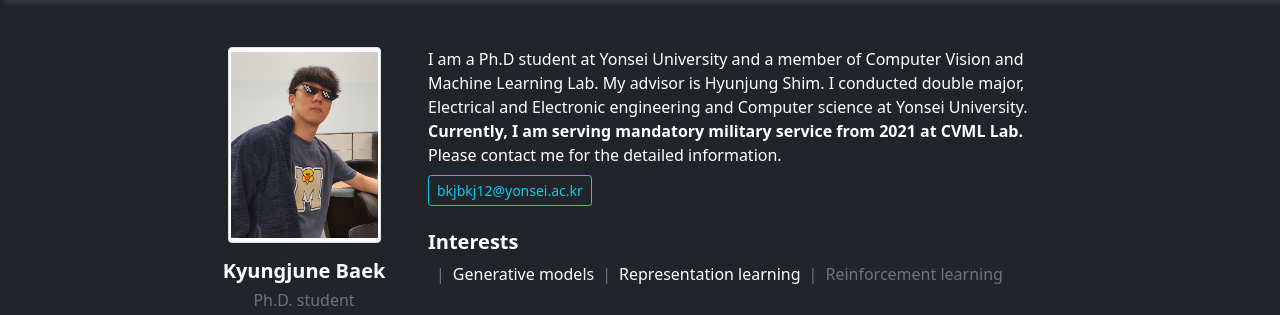
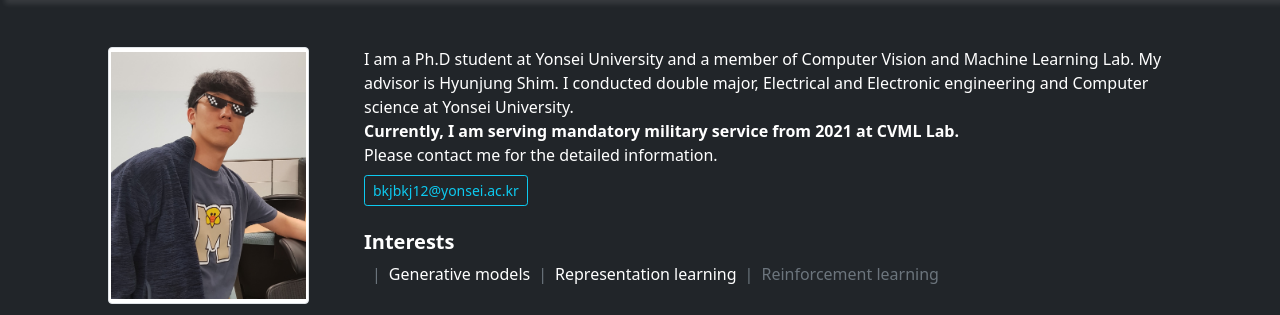
Before and after one commit to FriedRonaldo/friedronaldo.github.io, a plain HTML site: page index.html in a window 1280 px wide. Shown: the part 63-378 px from the top of the page. Drawn offline with Linux system fonts and the light colour scheme.

Commit message:
adjust width

```diff
--- a/index.html
+++ b/index.html
@@ -27,7 +27,7 @@
     </div>
   </nav>
   <!-- style="width: 70%;" -->
-  <div class="container-fluid mt-5" style="width: 70%;">
+  <div class="container-fluid mt-5" style="width: 90%;">
 
     <div class="row">
       <div class="col-sm-3">
```
